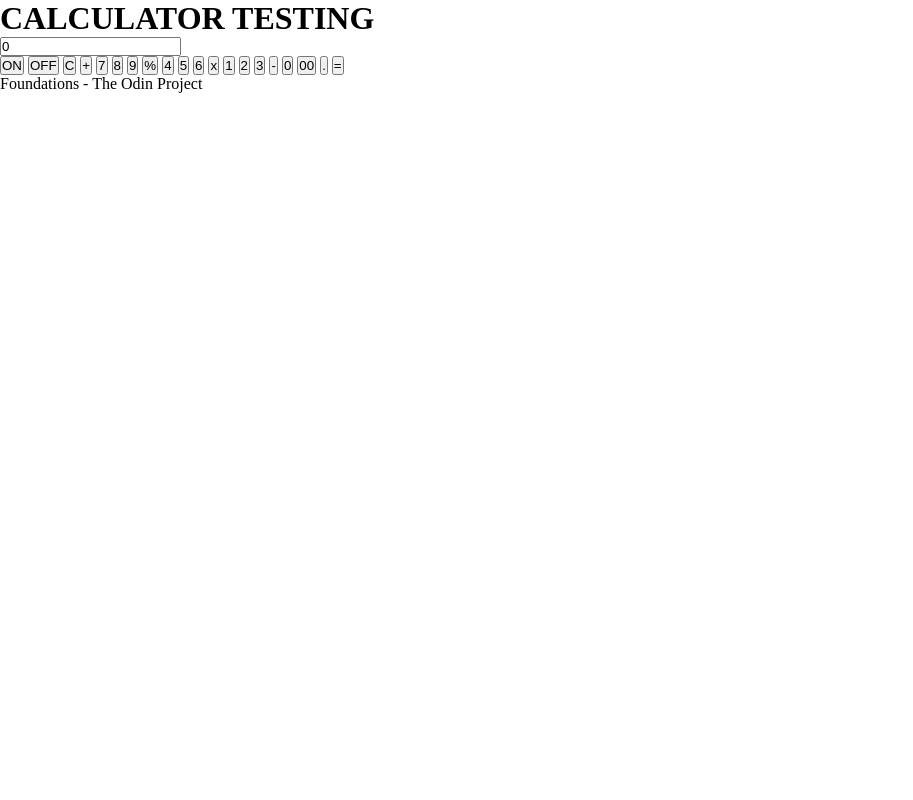
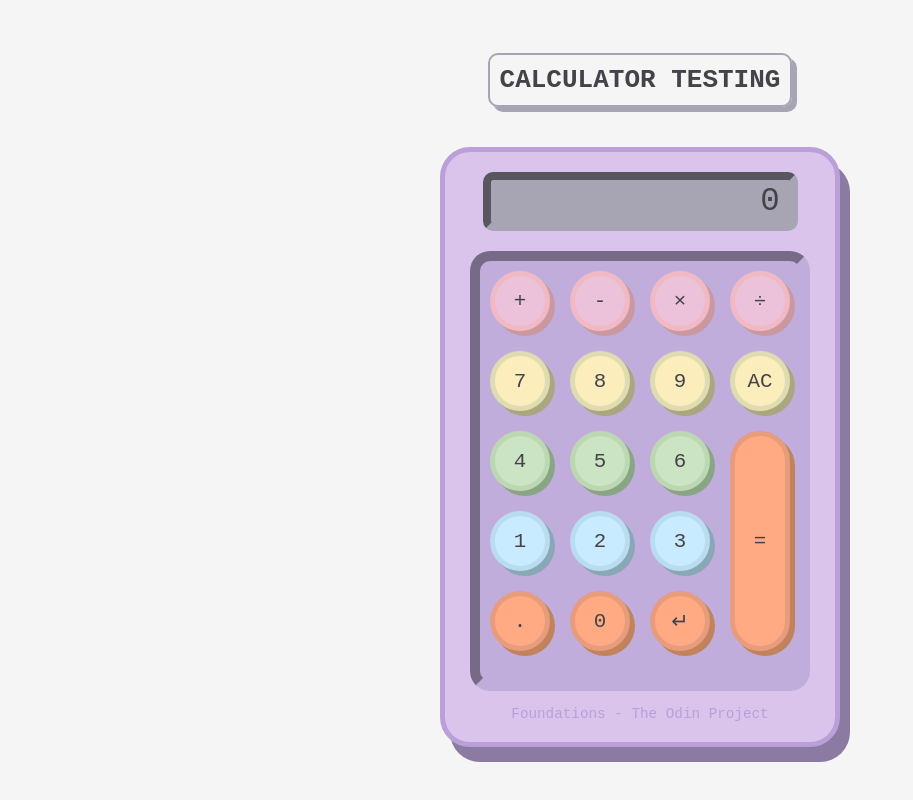
Before and after one commit to samueltrejox/calculator, a plain HTML site: page index.html in a window 1280 px wide. Shown: the whole page, without its empty margins (0-913 px from the left). Drawn offline with Linux system fonts and the light colour scheme.

Commit message:
Style calculator

```diff
--- a/index.html
+++ b/index.html
@@ -1,38 +1,37 @@
 <!DOCTYPE html>
 <html lang="en">
   <head>
-    <meta charset="UTF-8">
-    <meta name="viewport" content="width=device-width, initial-scale=1.0">
-    <link rel="stylesheet" href="styles.css">
+    <meta charset="UTF-8" />
+    <meta name="viewport" content="width=device-width, initial-scale=1.0" />
+    <link rel="stylesheet" href="styles.css" />
     <title>Calculator - TOP</title>
   </head>
   <body>
     <h1>CALCULATOR TESTING</h1>
 
     <div id="calculator">
-            <input type="text" id="output" value="0" readonly>
-                <div id="buttons-box">
-                    <button id="on" class="status">ON</button>
-                <button id="off" class="status">OFF</button>
-                <button id="erase" class="main-btn">C</button>
-                <button id="sum" class="main-btn calc">+</button>
-                <button class="number" id="seven">7</button>
-                <button class="number" id="eight">8</button>
-                <button class="number" id="nine">9</button>
-                <button id="division" class="main-btn calc">%</button>
-                <button class="number" id="four">4</button>
-                <button class="number" id="five">5</button>
-                <button class="number" id="six">6</button>
-                <button id="mult" class="main-btn calc">x</button>
-                <button class="number" id="one">1</button>
-                <button class="number" id="two">2</button>
-                <button class="number" id="three">3</button>
-                <button id="minus" class="main-btn calc">-</button>
-                <button class="number" id="zero">0</button>
-                <button class="number" id="double-zero">00</button>
-                <button id="dot" class="main-btn calc">.</button>
-                <button id="equal" class="main-btn calc">=</button>
-
+      <input type="text" id="output" value="0" readonly />
+      <div id="keys-box">
+        <button class="key operator">+</button>
+        <button class="key operator">-</button>
+        <button class="key operator">
+          &times;
+        </button>
+        <button class="key operator">÷</button>
+        <button class="key yellow-keys">7</button>
+        <button class="key yellow-keys">8</button>
+        <button class="key yellow-keys">9</button>
+        <button class="key yellow-keys">AC</button>
+        <button class="key green-keys">4</button>
+        <button class="key green-keys">5</button>
+        <button class="key green-keys">6</button>
+        <button class="key blue-keys">1</button>
+        <button class="key blue-keys">2</button>
+        <button class="key blue-keys">3</button>
+        <button class="key orange-keys">.</button>
+        <button class="key orange-keys">0</button>
+        <button class="key enter orange-keys">=</button>
+        <button class="key erase orange-keys">&crarr;</button>
       </div>
       <p>Foundations - The Odin Project</p>
     </div>
--- a/styles.css
+++ b/styles.css
@@ -1,12 +1,131 @@
-*, html {
-    padding: 0;
-    margin: 0;
-    box-sizing: border-box;
+* {
+  margin: 0;
+  padding: 0;
+  box-sizing: border-box;
+  font-family: monospace;
 }
 
 :root {
-    --dark: #2D2424;
-    --brown: #5C3D2E;
-    --orange: #B85C38;
-    --light: #E0C097;
+  --grey: #a7a5b3ff;
+  --purple: #dbc4ec;
+  --shadow-purple: #c1addb;
+  --blue: #c8ebffff;
+  --orange: #ffaa83;
+  --green: #cbe4c4ff;
+  --yellow: #fbedbcff;
+  --black: #45434aff;
+  --pink: #ebc2d9;
 }
+
+body {
+  display: flex;
+  justify-content: center;
+  align-items: center;
+  flex-direction: column;
+  height: 100vh;
+  background-color: whitesmoke;
+}
+
+h1 {
+  text-align: center;
+  color: var(--black);
+  border: 2px solid var(--grey);
+  padding: 10px;
+  border-radius: 10px;
+  margin-bottom: 40px;
+  box-shadow: 5px 5px var(--grey);
+}
+
+#calculator {
+  width: 400px;
+  height: 600px;
+  display: flex;
+  justify-content: center;
+  align-items: center;
+  flex-direction: column;
+  background-color: var(--purple);
+  border: 5px solid #ba9fd8;
+  border-radius: 30px;
+  padding: 20px;
+  overflow: hidden;
+  box-shadow: 10px 15px #8b7aa1;
+}
+
+#output {
+  width: 90%;
+  height: 20%;
+  border-radius: 10px;
+  border: 8px inset var(--grey);
+  background-color: var(--grey);
+  font-size: 2.5em;
+  text-align: end;
+  color: var(--black);
+  padding-block-start: 0.25rem;
+  padding-block-end: 0.25rem;
+  padding-inline-end: 0.75rem
+}
+
+#keys-box {
+  display: grid;
+  grid-template-columns: repeat(4, 1fr);
+  grid-gap: 20px;
+  margin-top: 20px;
+  background-color: var(--shadow-purple);
+  border: 10px inset var(--shadow-purple);
+  border-radius: 20px;
+  padding: 10px;
+}
+
+.key {
+  font-size: 1.6rem;
+  inline-size: 60px;
+  block-size: 60px;
+  border-radius: 40px;
+  color: var(--black);
+}
+
+.enter {
+    grid-column: 4 / 5;
+    grid-row: 3 / span 4;
+    height: 220px;
+    background-color: var(--orange);
+}
+
+
+
+.operator {
+    background-color: var(--pink);
+    box-shadow: 5px 5px #c998a1;
+    border: solid 5px #f1b9c3;
+}
+
+.yellow-keys {
+    background-color: var(--yellow);
+    box-shadow: 5px 5px #aca67e;
+    border: solid 5px #e0dcb2;
+}
+
+.green-keys {
+    background-color: var(--green);
+    box-shadow: 5px 5px #89a585;
+    border: solid 5px #bcd8b3;
+}
+
+.blue-keys {
+    background-color: var(--blue);
+    box-shadow: 5px 5px #89a8b6;
+    border: solid 5px #b9dcf1;
+}
+
+.orange-keys {
+    background-color: var(--orange);
+    box-shadow: 5px 5px #c0835b;
+    border: solid 5px #e79c7e;
+}
+
+p {
+  text-align: center;
+  padding-top: 15px;
+  color: #ba9fd8;
+  font-size: 1.1em;
+}
```
Lines whose indentation alone changed are shown as unchanged.
